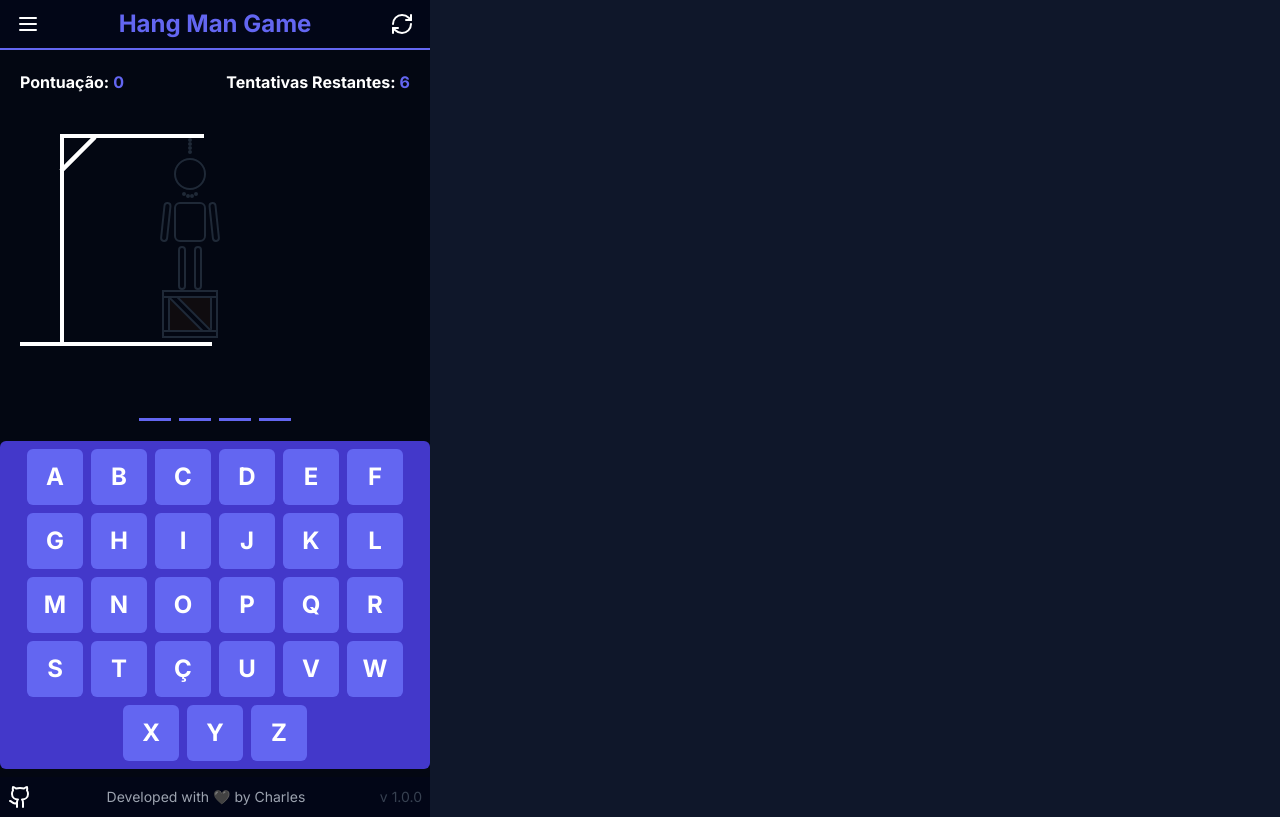
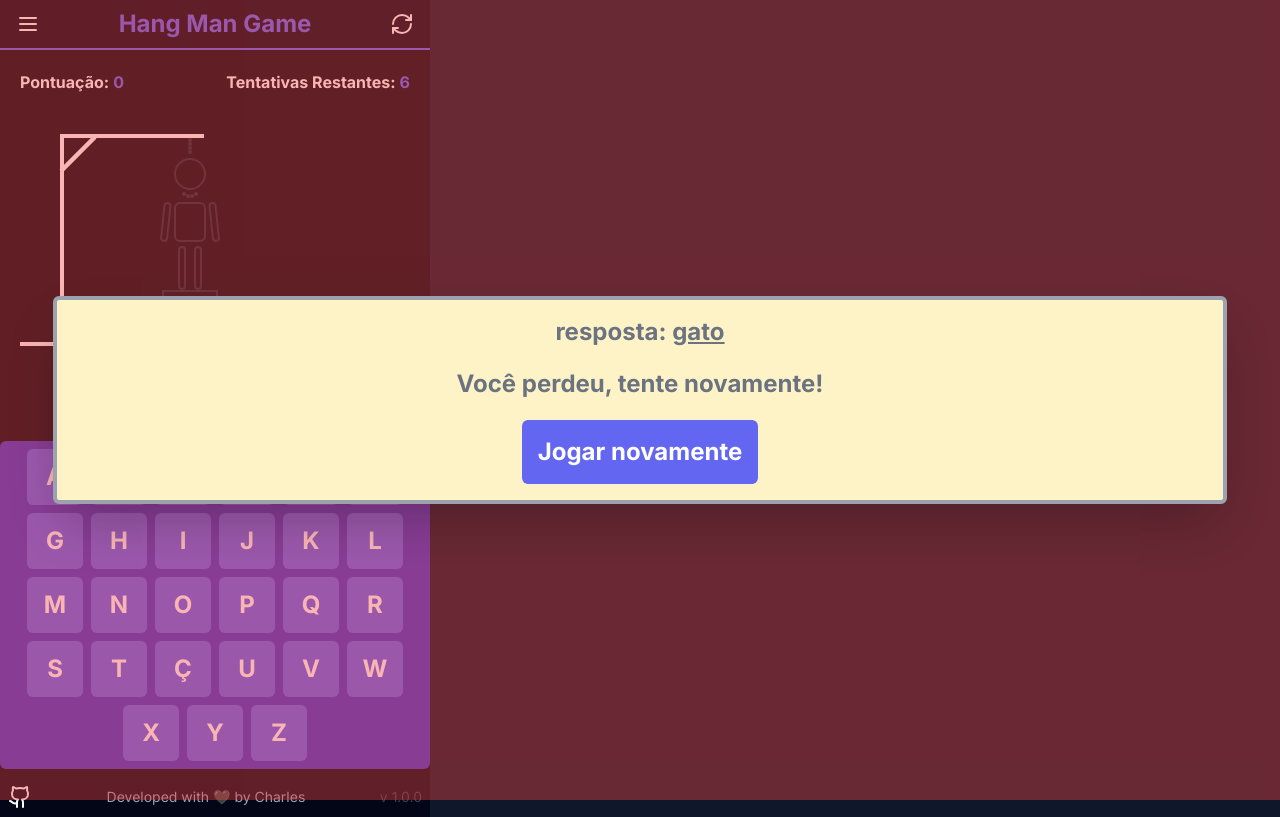
Before and after one commit to charles-mrt/hangman-game, a Next.js app: page / in a window 1280 px wide. Built offline with nearby package versions, Linux system fonts and the light colour scheme.

Commit message:
feat: add game word to show when game finished

```diff
--- a/src/app/components/Modal.tsx
+++ b/src/app/components/Modal.tsx
@@ -2,12 +2,13 @@
 import { useState } from "react"
 
 interface ModalProps {
+  word: string
   life: number
   onResetButton: () => void
   isPlayerWins: boolean
 }
 
-export const Modal = ({ life, onResetButton, isPlayerWins }: ModalProps) => {
+export const Modal = ({ word, life, onResetButton, isPlayerWins }: ModalProps) => {
 
   const [showModal, setShowModal] = useState(true)
 
@@ -23,7 +24,7 @@ export const Modal = ({ life, onResetButton, isPlayerWins }: ModalProps) => {
 
   return (
     <>
-      {showModal && (isPlayerWins || life === 0) && (
+      {showModal && (isPlayerWins || life !== 0) && (
 
         <div className=" fixed z-50 left-0 top-0 w-screen h-screen ">
 
@@ -37,8 +38,10 @@ export const Modal = ({ life, onResetButton, isPlayerWins }: ModalProps) => {
               justify-center
             `}>
 
-            <div className=" w-11/12 bg-amber-100 rounded-md border-4 border-gray-400 p-2 flex flex-col items-center justify-evenly gap-5">
-
+            <div className=" w-11/12 bg-amber-100 rounded-md border-4 border-gray-400 p-4 flex flex-col items-center justify-evenly gap-5 shadow-2xl">
+            <span className="text-gray-500 text-2xl font-bold text-center">
+              resposta: <span className="underline">{word}</span>
+            </span>
               <span className="text-gray-500 text-2xl font-bold text-center">
                 {
                   isPlayerWins
```
